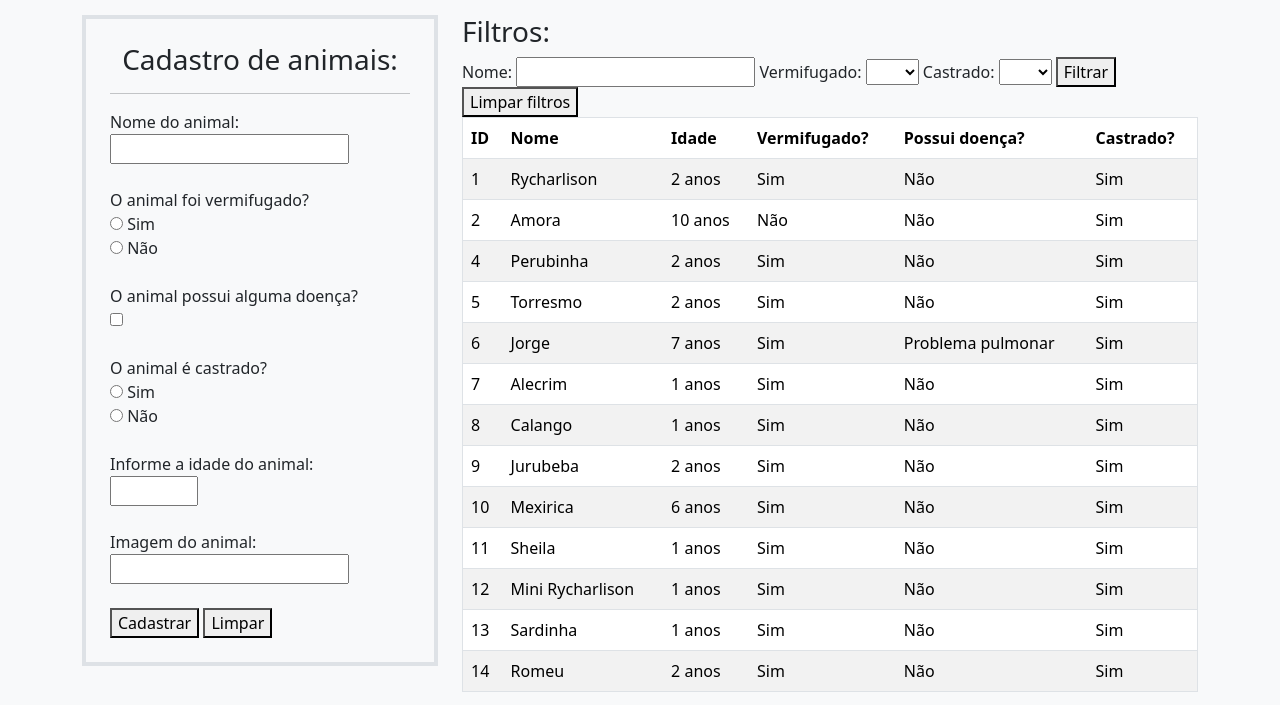
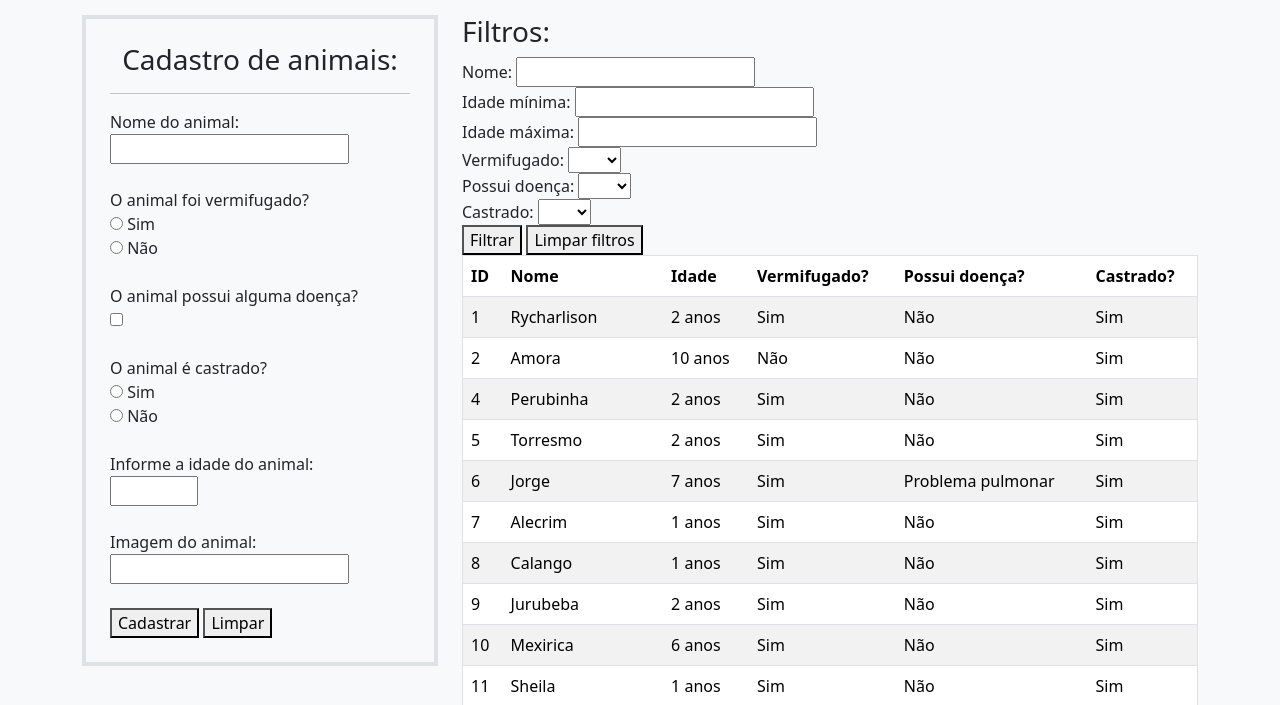
Before and after one commit to nan505/PI-Patas-Peludas, a PHP site: page /animais-formulario.php in a window 1280 px wide. Shown: the part 81-786 px from the top of the page. Run offline with PHP 8.4, Linux system fonts and the light colour scheme; data comes from the database, SQL or seed files in the repository.

Commit message:
Sistema de filtros para a página de animais funcionando!

```diff
--- a/animais-formulario.php
+++ b/animais-formulario.php
@@ -82,10 +82,32 @@ include "inc-head.php";
 
                         $getNome = $_GET['filtro_nome'] ?? null;
                         if(isset($getNome) && $getNome != ""){
+                            $getNomeTratado = trim(ucfirst(strtolower($getNome)));
                             $sqlNome = " AND nome = ?";
 
                             $sql .= $sqlNome;
                             $params[] = $getNome;
+                        }
+
+                        $getIdadeMinima = $_GET['filtro_idade_minima'] ?? null;
+                        if(isset($getIdadeMinima) && $getIdadeMinima >= 0){
+                            $sqlIdadeMinima = " AND idade >= ?";
+
+                            $sql .= $sqlIdadeMinima;
+                            $params[] = $getIdadeMinima;
+                        }
+
+                        $getIdadeMaxima = $_GET['filtro_idade_maxima'] ?? null;
+                        if(isset($getIdadeMaxima) && $getIdadeMaxima >= 0){
+
+                            if($getIdadeMinima == null || $getIdadeMaxima >= $getIdadeMinima){
+                                $isIdadeMaximaValida = true;
+                                $sqlIdadeMaxima = " AND idade <= ?";
+
+                                $sql .= $sqlIdadeMaxima;
+                                $params[] = $getIdadeMaxima;
+
+                            }
                         }
 
                         $getVermifugado = $_GET['filtro_vermifugado'] ?? null;
@@ -94,6 +116,18 @@ include "inc-head.php";
 
                             $sql .= $sqlVermifugado;
                             $params[] = $getVermifugado;
+                        }
+
+                        $getDoenca = $_GET['filtro_doenca'] ?? null;
+                        if(isset($getDoenca) && ($getDoenca == 1 || $getDoenca == 0) ){
+                            if($getDoenca == 1){
+                                $sqlDoenca = " AND possui_doenca IS NOT NULL AND possui_doenca != ''";
+                            }
+                            else if($getDoenca == 0){
+                                $sqlDoenca = " AND possui_doenca IS NULL OR possui_doenca = ''";
+                            }
+                            $sql .= $sqlDoenca;
+                            $getDoencaValidada = $getDoenca;
                         }
 
                         $getCastrado = $_GET['filtro_castrado'] ?? null;
@@ -108,7 +142,19 @@ include "inc-head.php";
                         <form method="GET" action="">
 
                             <label>Nome:</label>
-                            <input type="text" <?php if(isset($getNome) && $getNome != ""){echo "value = '$getNome'";} ?> name="filtro_nome">
+                            <input type="text" name="filtro_nome" <?php if(isset($getNome) && $getNome != ""){echo "value = '$getNome'";} ?> >
+
+                            <br>
+
+                            <label>Idade mínima:</label>
+                            <input type="number" name="filtro_idade_minima" <?php if(isset($getIdadeMinima) && $getIdadeMinima >= 0){echo "value = '$getIdadeMinima'";} ?> >
+
+                            <br>
+
+                            <label>Idade máxima:</label>
+                            <input type="number" name="filtro_idade_maxima" <?php if(isset($getIdadeMaxima) && $isIdadeMaximaValida = true){echo "value = '$getIdadeMaxima'";} ?> >
+
+                            <br>
 
                             <label>Vermifugado:</label>
                             <select name="filtro_vermifugado">
@@ -117,6 +163,17 @@ include "inc-head.php";
                                 <option value="0" <?php if(isset($getVermifugado) && $getVermifugado == 0){echo "selected";} ?>>Não</option>
                             </select>
 
+                            <br>
+
+                            <label>Possui doença:</label>
+                            <select name="filtro_doenca">
+                                <option></option>
+                                <option value="1" <?php if(isset($getDoencaValidada) && $getDoencaValidada == 1){echo "selected";} ?> >Sim</option>
+                                <option value="0" <?php if(isset($getDoencaValidada) && $getDoencaValidada == 0){echo "selected";} ?> >Não</option>
+                            </select>
+
+                            <br>
+
                             <label>Castrado:</label>
                             <select name="filtro_castrado">
                                 <option></option>
@@ -124,8 +181,10 @@ include "inc-head.php";
                                 <option value="0" <?php if(isset($getCastrado) && $getCastrado == 0){echo "selected";} ?>>Não</option>
                             </select>
 
+                            <br>
+
                             <button type="submit">Filtrar</button>
-                            <button type="reset">Limpar filtros</button>
+                            <button type="reset" onclick="fnLimparURL()">Limpar filtros</button>
                         </form>
                     </section>
 
--- a/js/animais-formulario.js
+++ b/js/animais-formulario.js
@@ -9,3 +9,7 @@ function fnMostrarTBoxDoenca(){
         campo_doenca.style.display = "none"
     }
 }
+
+function fnLimparURL(){
+    window.location.href = window.location.pathname
+}
```
